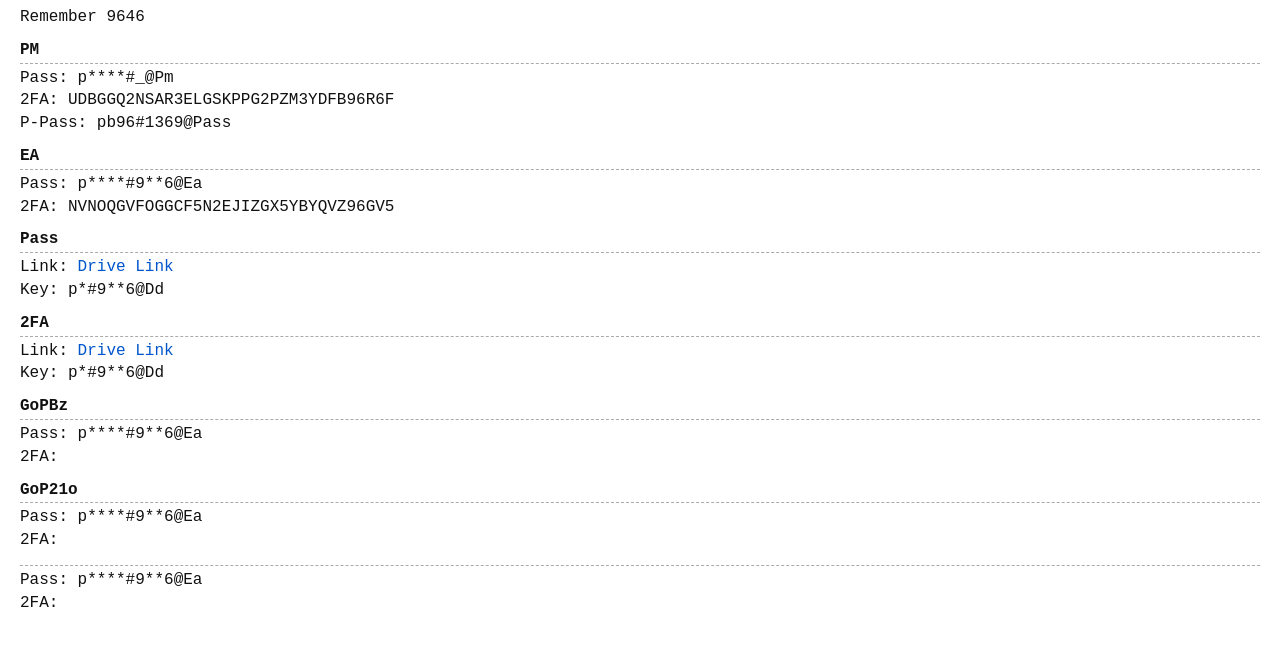
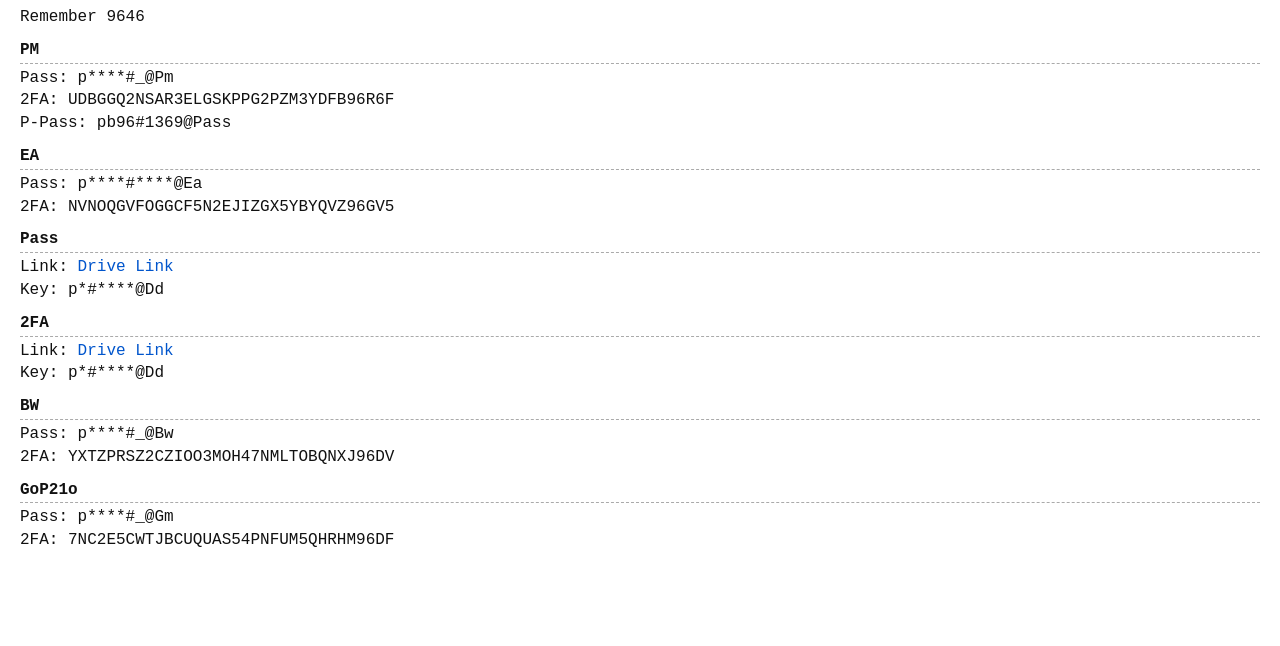
Before and after one commit to pbxgit/Doomsday, a plain HTML site: page index.html in a window 1280 px wide. Shown: the part 38-684 px from the top of the page. Drawn offline with Linux system fonts and the light colour scheme.

Commit message:
Update index.html

```diff
--- a/index.html
+++ b/index.html
@@ -46,28 +46,24 @@
   <p>P-Pass: pb96#1369@Pass</p>
 
   <h2>EA</h2>
-  <p>Pass:   p****#9**6@Ea</p>
+  <p>Pass:   p****#****@Ea</p>
   <p>2FA:  NVNOQGVFOGGCF5N2EJIZGX5YBYQVZ96GV5</p>
 
   <h2>Pass</h2>
   <p>Link: <a href="https://drive.proton.me/urls/8CADFTEMEC#UqdB1zIKX4Ae">Drive Link</a></p>
-  <p>Key:  p*#9**6@Dd</p>
+  <p>Key:  p*#****@Dd</p>
 
   <h2>2FA</h2>
   <p>Link: <a href="https://drive.proton.me/urls/04MTTNSK78#50TQ6bybi0l0">Drive Link</a></p>
-  <p>Key:  p*#9**6@Dd</p>
+  <p>Key:  p*#****@Dd</p>
 
-  <h2>GoPBz</h2>
-  <p>Pass:   p****#9**6@Ea</p>
-  <p>2FA:  </p>
+  <h2>BW</h2>
+  <p>Pass:   p****#_@Bw</p>
+  <p>2FA:  YXTZPRSZ2CZIOO3MOH47NMLTOBQNXJ96DV</p>
 
   <h2>GoP21o</h2>
-  <p>Pass:   p****#9**6@Ea</p>
-  <p>2FA:  </p>
-
-  <h2></h2>
-  <p>Pass:   p****#9**6@Ea</p>
-  <p>2FA:  </p>
+  <p>Pass:   p****#_@Gm</p>
+  <p>2FA:  7NC2E5CWTJBCUQUAS54PNFUM5QHRHM96DF</p>
 
 </body>
 </html>
```
